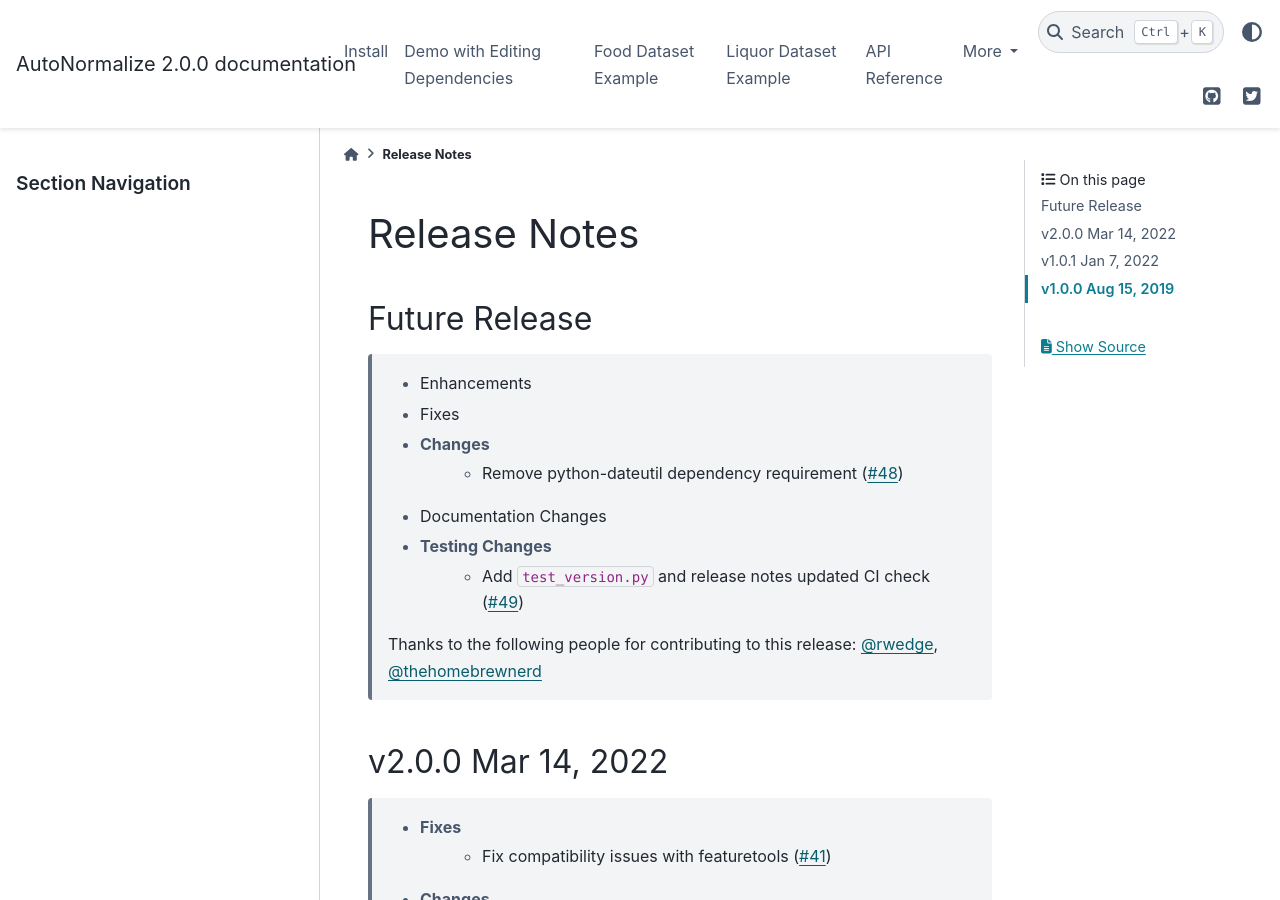
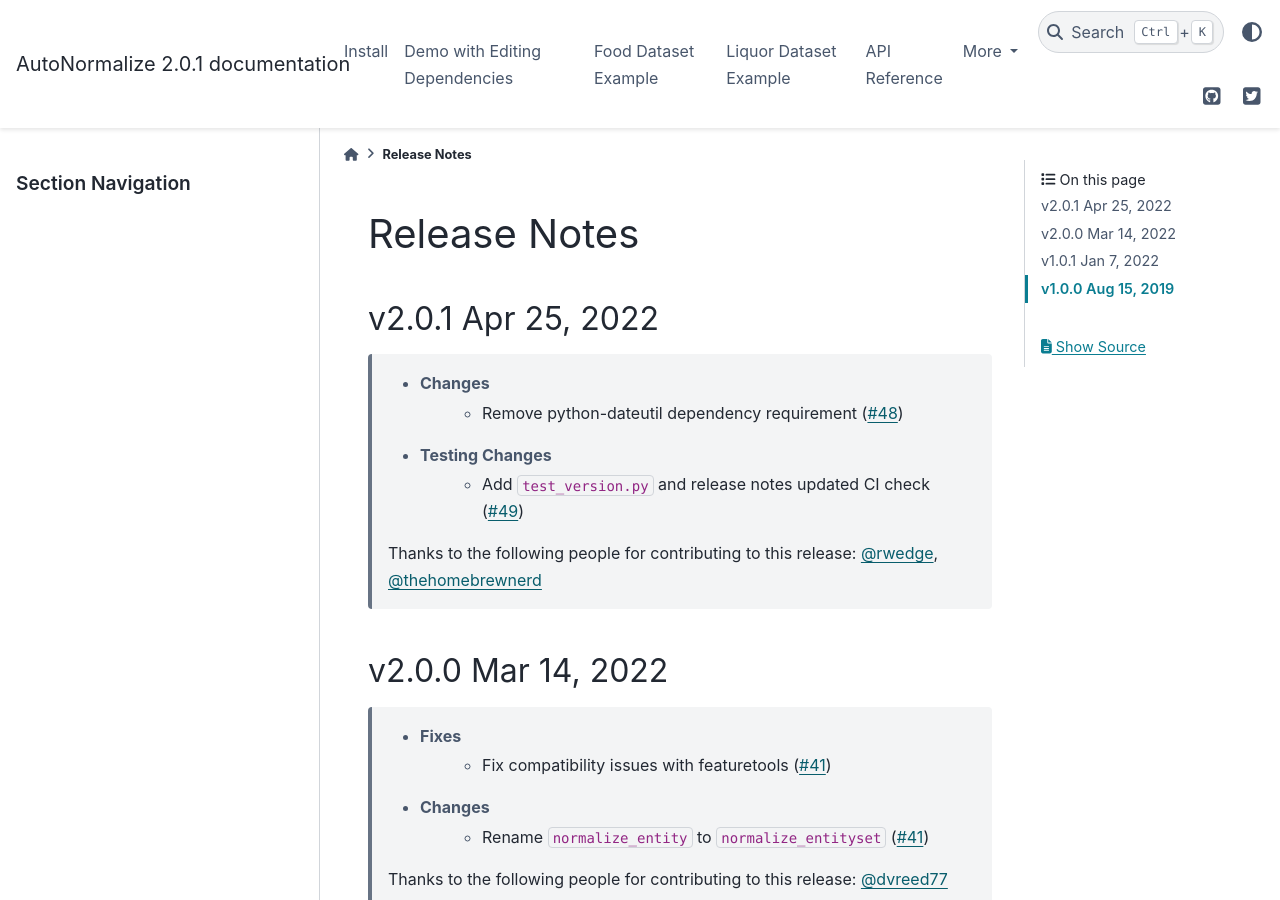
Before and after one commit to alteryx/autonormalize, a Sphinx documentation site: the page built from docs/source/release_notes.rst, in a window 1280 px wide and 900 px high. Built offline with Sphinx 7.4.7 and the PyData theme 0.15.4, drawn with Linux system fonts in a browser that asks for light colours; comment, search, counter and statistics services are not loaded.

Commit message:
Release v2.0.1 (#51)
* Bump version in __init__.py

* bump version in test.py

* bump version in setup.py

* update release notes

* fix version number in release notes

* header formatting

```diff
--- a/autonormalize/__init__.py
+++ b/autonormalize/__init__.py
@@ -2,4 +2,4 @@
 from .autonormalize import *
 from .classes import Dependencies
 
-__version__ = '2.0.0'
+__version__ = '2.0.1'
--- a/docs/source/release_notes.rst
+++ b/docs/source/release_notes.rst
@@ -3,13 +3,20 @@
 Release Notes
 -------------
 
-Future Release
-==============
+.. Future Release
+    ==============
     * Enhancements
     * Fixes
     * Changes
+    * Documentation Changes
+    * Testing Changes
+
+.. Thanks to the following people for contributing to this release:
+
+v2.0.1 Apr 25, 2022
+===================
+    * Changes
         * Remove python-dateutil dependency requirement (:pr:`48`)
-    * Documentation Changes
     * Testing Changes
         * Add ``test_version.py`` and release notes updated CI check (:pr:`49`)
 
--- a/setup.py
+++ b/setup.py
@@ -8,7 +8,7 @@
 
 setup(
     name='autonormalize',
-    version='2.0.0',
+    version='2.0.1',
     description='a library for automated table normalization',
     url='https://github.com/alteryx/autonormalize',
     license='BSD 3-clause',
```
Also changed, not shown: 1 other file.
